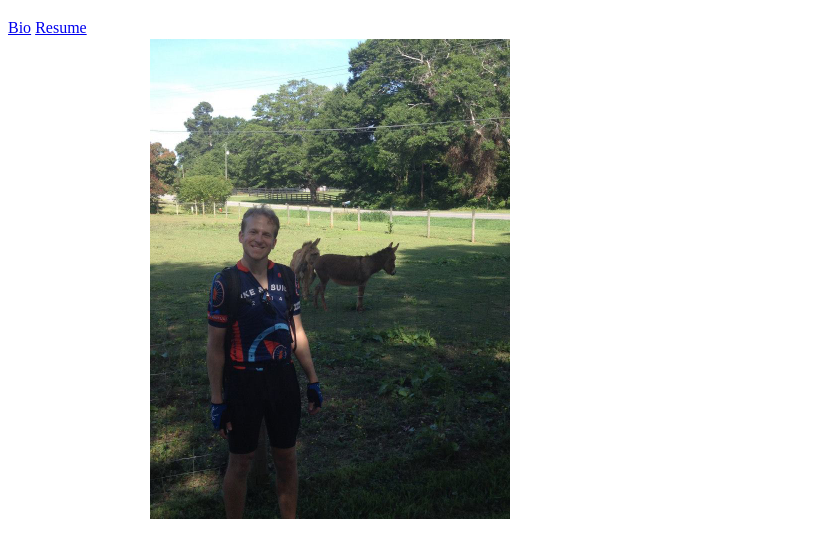
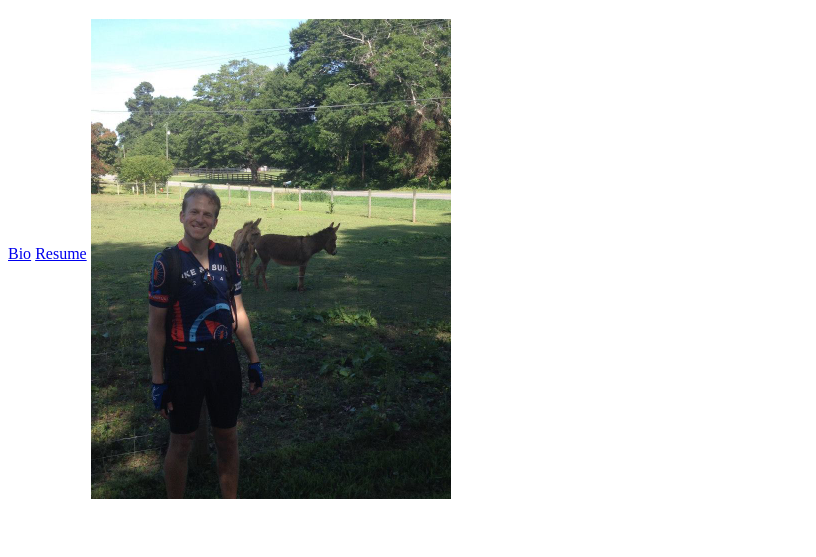
Before and after one commit to sgarfield/sgarfield.github.io, a plain HTML site: page index.html in a window 1280 px wide. Shown: the part 61-618 px from the top of the page, without its empty margins (0-816 px from the left). Drawn offline with Linux system fonts and the light colour scheme.

Commit message:
Took out image alignment and hope it finally aligns

```diff
--- a/main.css
+++ b/main.css
@@ -2,10 +2,3 @@
         text-align: center;
         font-family: Arial;
 }
-
-img {
-        position: absolute;
-        top: 100px;
-        left: 150px;
-        z-index: -1;
-}
```
